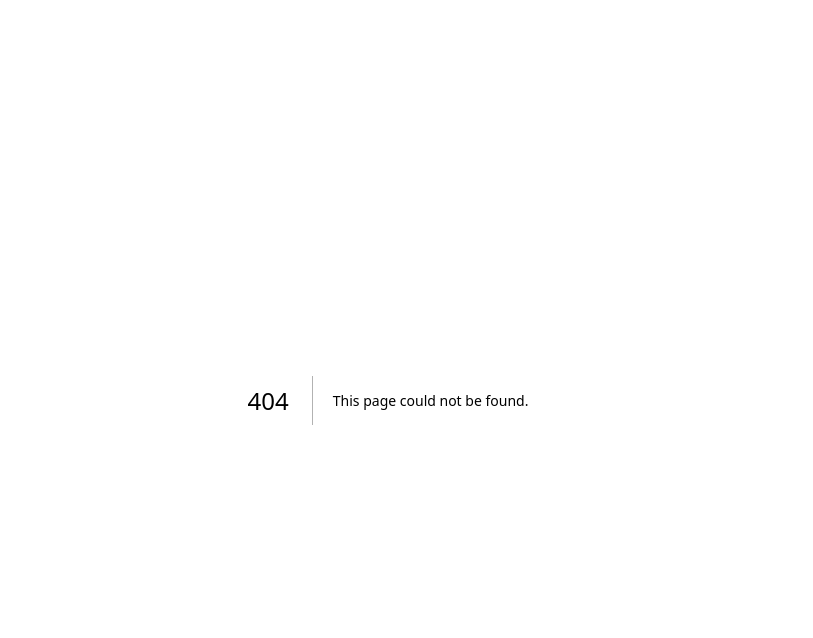
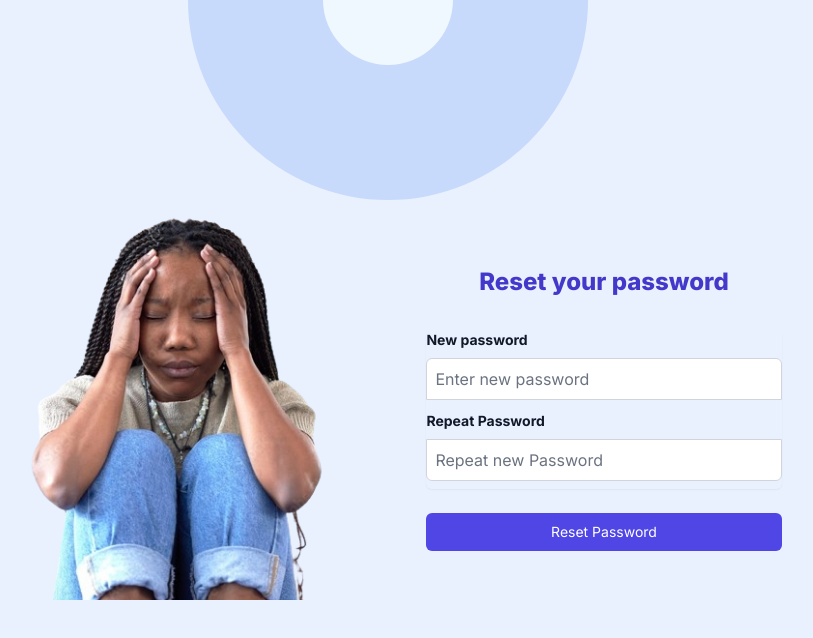
Before and after one commit to JosphineG/InnerGlow-Frontend, a Next.js app: page /passwordreset/1 in a window 1280 px wide. Before the commit this address had no page. Shown: the top 638 px of the page, without its empty margins (252-1065 px from the left). Built offline with nearby package versions, Linux system fonts and the light colour scheme.

Commit message:
Add the reset password page

```diff
--- /dev/null
+++ b/src/app/components/PasswordReset.jsx
@@ -0,0 +1,131 @@
+"use client";
+import toast, { Toaster } from "react-hot-toast";
+import Image from "next/image";
+import React, { useEffect, useState } from "react";
+import Donut from "./Donut";
+import useAuthToken from "../../../hooks/useAuth";
+function PasswordReset({ token }) {
+  const [repeatPassword, setRepeatPassword] = useState();
+  const [password, setPassword] = useState();
+    console.log(repeatPassword);
+
+  const handlePasswordReset = async (e) => {
+    e.preventDefault();
+    const notification = toast.loading("Authenticating...");
+    if (!repeatPassword || !password) {
+      toast.error("Inputs below are required", { id: notification });
+      return;
+      }
+      if (repeatPassword !== password) {
+        toast.error("Passwords do not match", { id: notification });
+        return;
+      }
+    try {
+      const response = await fetch(`http://127.0.0.1:5000/api/v1/resetpassword/${token}`, {
+        method: "POST",
+        headers: {
+          "Content-Type": "application/json",
+        },
+        body: JSON.stringify({
+          password: password,
+        }),
+      });
+      if (response.status == 200) {
+        toast.success("password reset successfully", { id: notification });
+        console.log("logged in successfully");
+      }
+      if (response.status !== 200) {
+        toast.error("Failed to reset password!!", { id: notification });
+        console.log("Invalid credentials!!");
+        return;
+      }
+
+      const data = await response.json();
+      window.location.href = `/chat/${chatid}`;
+    } catch (error) {
+      toast.error(error, { id: notification });
+      console.error(error);
+    }
+  };
+  return (
+    <>
+      <Toaster />
+      <div className="flex  w-screen item-center justify-center md:flex-row p-12   h-screen flex-col">
+        <div className="flex items-center justify-center text-center w-full h-full gap-8">
+          <div className="absolute top-[-200px]">
+            <Donut />
+          </div>
+          <div className="hidden md:flex h-[400px] rounded-2xl">
+            <Image
+              src="/anxietyrm.png"
+              alt="anxiety image"
+              width={400}
+              height={400}
+              className="object-cover  object-top rounded-2xl"
+            />
+          </div>
+
+          <div className="w-[100%] md:w-[30%] ">
+            <div className="w-full">
+              <h2 className="mt-4 text-center md:text-2xl font-extrabold w-full text-indigo-700 text-xl">
+                Reset your password
+              </h2>
+            </div>
+            <form className="flex flex-col w-full mt-8 space-y-6">
+              <div className="w-full rounded-md shadow-sm -space-y-px">
+                {/* input code start */}
+
+                <div className="flex flex-col mb-1">
+                  <label
+                    htmlFor="password"
+                    className="text-sm text-left text-gray-900 font-bold mb-2"
+                  >
+                    New password
+                  </label>
+                  <input
+                    onChange={(e) => setRepeatPassword(e.target.value)}
+                    type="password"
+                    autoComplete="none"
+                    required
+                    className="appearance-none rounded-none relative block w-full py-2 px-2 border border-gray-300 placeholder-gray-500 text-gray-900 rounded-t-md mb-2 focus:outline-none focus:ring-indigo-500
+                 focus:border-indigo-500 focus:z-10 small:text-sm"
+                    placeholder="Enter new password"
+                  />
+                </div>
+
+                <div className="flex flex-col mb-1">
+                  <label
+                    htmlFor="repeatpassword"
+                    className="text-sm text-left text-gray-900 font-bold mb-2"
+                  >
+                    Repeat Password
+                  </label>
+                  <input
+                    onChange={(e) => setPassword(e.target.value)}
+                    type="password"
+                    autoComplete="none"
+                    required
+                    className="appearance-none rounded-none relative block w-full py-2 px-2 border border-gray-300 placeholder-gray-500 text-gray-900 rounded-b-md mb-2 focus:outline-none focus:ring-indigo-500
+                 focus:border-indigo-500 focus:z-10 small:text-sm"
+                    placeholder="Repeat new Password"
+                  />
+                </div>
+                {/* input code end */}
+              </div>
+              <div>
+                <button
+                  onClick={handlePasswordReset}
+                  className="group relative w-full flex justify-center py-2 px-4 border border-transparent text-sm font-md rounded-md text-white bg-indigo-600 hover:bg-indigo-700 focus:outline-none focus:ring-2 focus:ring-offset-2 focus:ring-indigo-500"
+                >
+                  Reset Password
+                </button>
+              </div>
+            </form>
+          </div>
+        </div>
+      </div>
+    </>
+  );
+}
+
+export default PasswordReset;
--- /dev/null
+++ b/src/app/passwordreset/[token]/page.js
@@ -0,0 +1,14 @@
+"use client";
+import PasswordReset from "../../components/PasswordReset";
+import { useParams } from "next/navigation";
+
+export default function ExampleClientComponent() {
+  const params = useParams();
+  console.log(params);
+
+  return (
+    <div className="">
+      <PasswordReset token={params.token} />
+    </div>
+  );
+}
```
